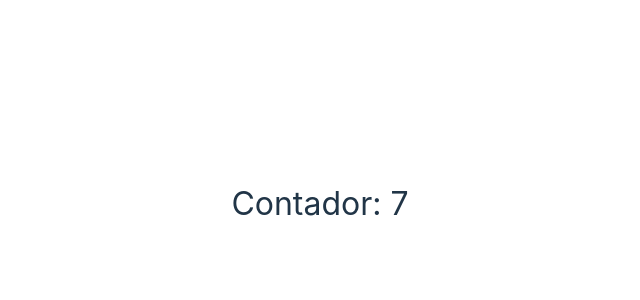
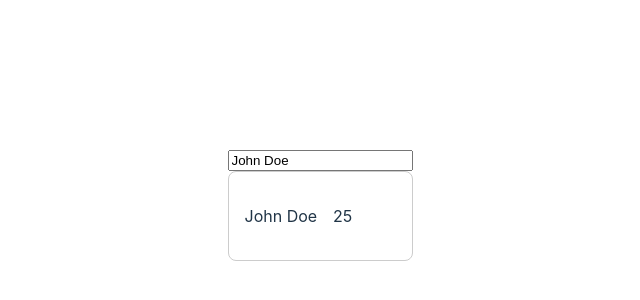
Before and after one commit to mathiassellanes/TA_1_react, a React (Vite) app: page / in a window 1280 px wide. Shown: the part 196-496 px from the top of the page, without its empty margins (320-960 px from the left). Built offline with nearby package versions, Linux system fonts and the light colour scheme.

Commit message:
parte_12

```diff
--- a/src/App.css
+++ b/src/App.css
@@ -61,3 +61,12 @@
   font-size: 2em;
   margin: 1em 0;
 }
+
+.user-card {
+  display: flex;
+  gap: 1em;
+  align-items: center;
+  padding: 1em;
+  border: 1px solid #ccc;
+  border-radius: 0.5em;
+}
--- a/src/App.tsx
+++ b/src/App.tsx
@@ -1,26 +1,33 @@
-import { useEffect, useState } from 'react'
+import { createContext, useState } from 'react'
 
 import './App.css'
+import UserInfo from './components/userInfo'
+import UserChangeName from './components/userChangeName'
+
+
+const defaultContext = {
+  user: {
+    name: 'John Doe',
+    age: 25
+  },
+}
+
+export const AppContext = createContext<{
+  user: {
+    name: string
+    age: number
+  }
+  setUser?: (user: { name: string, age: number }) => void
+}>(defaultContext)
 
 function App() {
-  const [timerValue, setTimerValue] = useState<number>(0)
-
-  useEffect(() => {
-    const interval = setInterval(() => {
-      setTimerValue(timerValue + 1)
-    }, 1000)
-
-    return () => {
-      clearInterval(interval)
-    }
-  })
+  const [user, setUser] = useState(defaultContext.user)
 
   return (
-    <div className='app'>
-      <span className='app__counter'>
-        Contador: {timerValue}
-      </span>
-    </div>
+    <AppContext.Provider value={{ user, setUser }}>
+      <UserChangeName />
+      <UserInfo />
+    </AppContext.Provider>
   )
 }
 
--- /dev/null
+++ b/src/components/userChangeName.tsx
@@ -0,0 +1,19 @@
+import { useContext } from "react"
+import { AppContext } from "../App"
+
+const UserChangeName = () => {
+  const {
+    user: { name, age },
+    setUser,
+  } = useContext(AppContext)
+
+  const handleChange = (e: React.ChangeEvent<HTMLInputElement>) => {
+    setUser?.({ age, name: e.target.value })
+  }
+
+  return (
+    <input type="text" value={name} onChange={handleChange}/>
+  )
+}
+
+export default UserChangeName
--- /dev/null
+++ b/src/components/userInfo.tsx
@@ -0,0 +1,18 @@
+import { useContext } from "react"
+import { AppContext } from "../App"
+
+const UserInfo = () => {
+  const {
+    user: { name, age }
+  } = useContext(AppContext)
+
+
+  return (
+    <div className="user-card">
+      <p>{name}</p>
+      <p>{age}</p>
+    </div>
+  )
+}
+
+export default UserInfo
```
